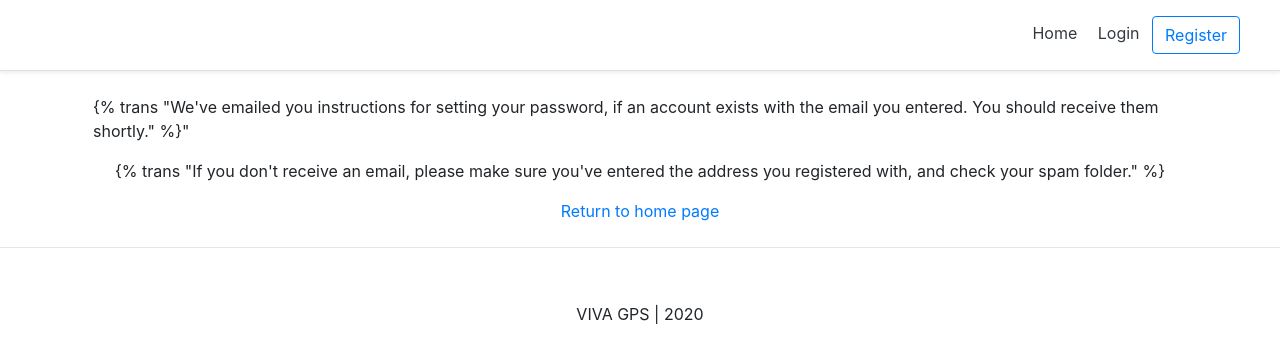
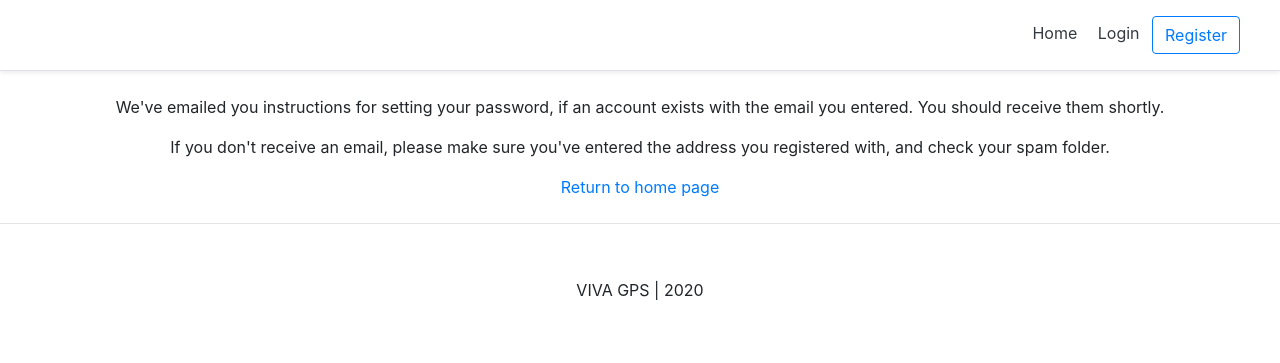
Before and after one commit to phongtran0715/car-gps, a Django app: page /password_reset/done/ in a window 1280 px wide. Shown: the top 363 px of the page. Run offline with Django 3.2, Linux system fonts and the light colour scheme; parts of the project's set-up code (start-up, migrations or seed data) failed here and were passed over; some libraries are stand-ins or nearby versions.

Commit message:
Update web route

```diff
--- a/car_gps/urls.py
+++ b/car_gps/urls.py
@@ -1,6 +1,5 @@
 from django.contrib import admin
 from django.urls import path, include, re_path
-from django.contrib.auth import views as auth_views
 from django.conf import settings
 from django.conf.urls.static import static
 from django.conf.urls import include, url
@@ -23,20 +22,6 @@ urlpatterns = [
     path('', include('promotions.urls')),
 
     path('activate/<uidb64>/<token>/',activate_view, name='activate'),
-
-    path('password_reset/', auth_views.PasswordResetView.as_view(template_name='registration/password_reset_form.html'),
-         name='password_reset'),
-
-    path('password_reset/done/',
-         auth_views.PasswordResetCompleteView.as_view(template_name='registration/password_reset_done.html'),
-         name='password_reset_done'),
-
-    path('reset/<uidb64>/<token>/', auth_views.PasswordResetConfirmView.as_view(template_name='registration/password_change.html'),
-        name='password_reset_confirm'),
-
-    path('reset/done/',
-         auth_views.PasswordResetCompleteView.as_view(template_name='registration/password_reset_complete.html'),
-         name='password_reset_complete'),
 ]
 
 # if settings.DEBUG:
--- a/home/urls.py
+++ b/home/urls.py
@@ -1,4 +1,5 @@
 from django.urls import path
+from django.contrib.auth import views as auth_views
 from .views import (
 	home_screen_view,
 	registration_view,
@@ -12,4 +13,19 @@ urlpatterns = [
     path('register/', registration_view, name="register"),
     path('logout/', logout_view, name="logout"),
     path('login/', login_view, name="login"),
+
+    # reset password on web
+    path('password_reset/', auth_views.PasswordResetView.as_view(template_name='registration/password_reset_form.html'),
+         name='password_reset'),
+
+    path('password_reset/done/',
+         auth_views.PasswordResetCompleteView.as_view(template_name='registration/password_reset_done.html'),
+         name='password_reset_done'),
+
+    path('reset/<uidb64>/<token>/', auth_views.PasswordResetConfirmView.as_view(template_name='registration/password_change.html'),
+        name='password_reset_confirm'),
+
+    path('reset/done/',
+         auth_views.PasswordResetCompleteView.as_view(template_name='registration/password_reset_complete.html'),
+         name='password_reset_complete'),
 ]
--- a/templates/registration/password_reset_done.html
+++ b/templates/registration/password_reset_done.html
@@ -7,12 +7,10 @@
 
 	<div class="d-flex flex-column">
 		  <p class="m-auto p-2">
-		    {% trans "We've emailed you instructions for setting your password, if an account exists with the email you entered.
-		    You should receive them shortly." %}"
+		    {% trans "We've emailed you instructions for setting your password, if an account exists with the email you entered. You should receive them shortly." %}
 		  </p>
 		  <p class="m-auto p-2">
-		    {% trans "If you don't receive an email, please make sure you've entered the address you registered with,
-		    and check your spam folder." %}
+		    {% trans "If you don't receive an email, please make sure you've entered the address you registered with, and check your spam folder." %}
 		  </p>
 		  <p class="m-auto p-2"><a href="{% url 'home' %}">{% trans "Return to home page" %}</a></p>
 	</div>
--- a/templates/registration/password_reset_email.html
+++ b/templates/registration/password_reset_email.html
@@ -1,13 +1,13 @@
 {% load i18n %}
 {% autoescape off %}
 {% trans "To initiate the password reset process for your Account" %} {{ user.email }},
-{% trans "click the link below:" %}"
+{% trans "click the link below:" %}
 
 {{ protocol }}://{{ domain }}{% url 'password_reset_confirm' uidb64=uid token=token %}
 
-{% trans "If clicking the link above doesn't work, please copy and paste the URL in a new browser
-window instead." %}
+{% trans "If clicking the link above doesn't work, please copy and paste the URL in a new browser window instead." %}
 
 {% trans "Sincerely" %},
+<br>
 {% trans "VIVA GPS Team" %}
 {% endautoescape %}
```
